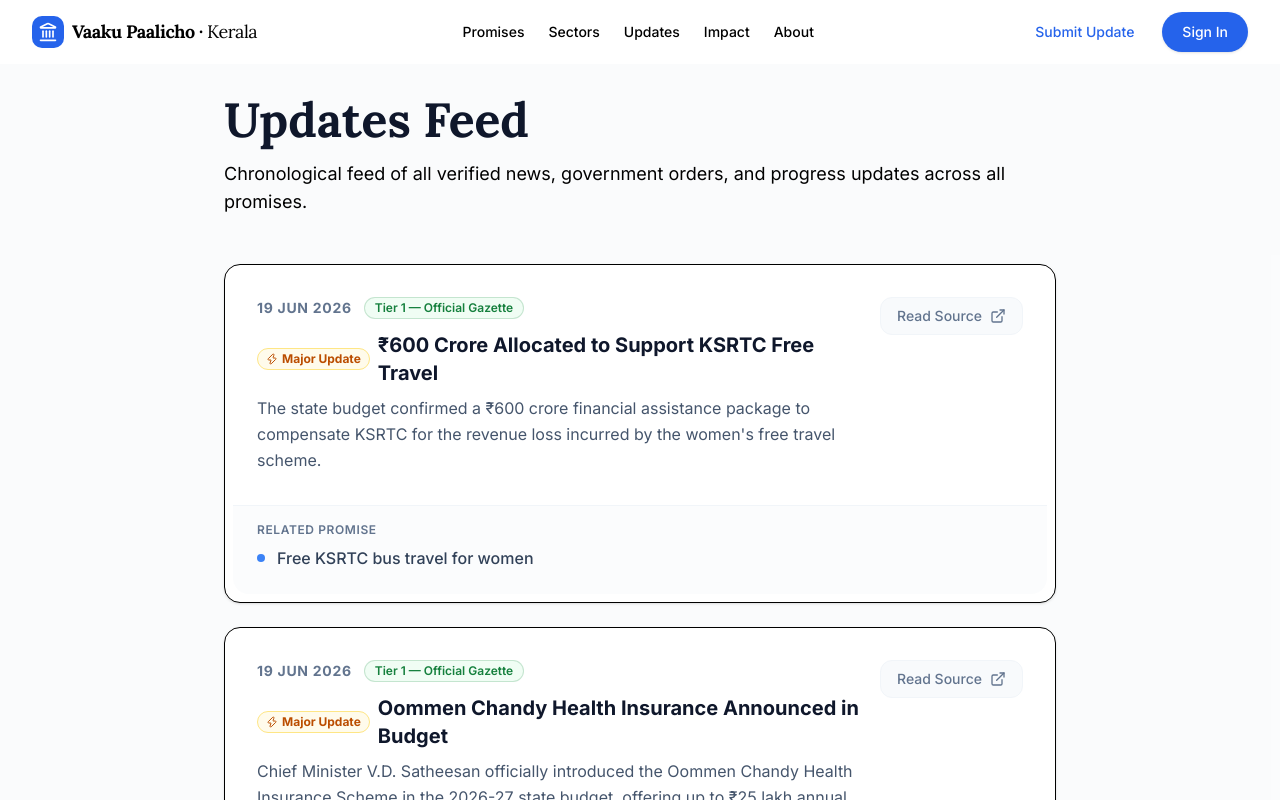
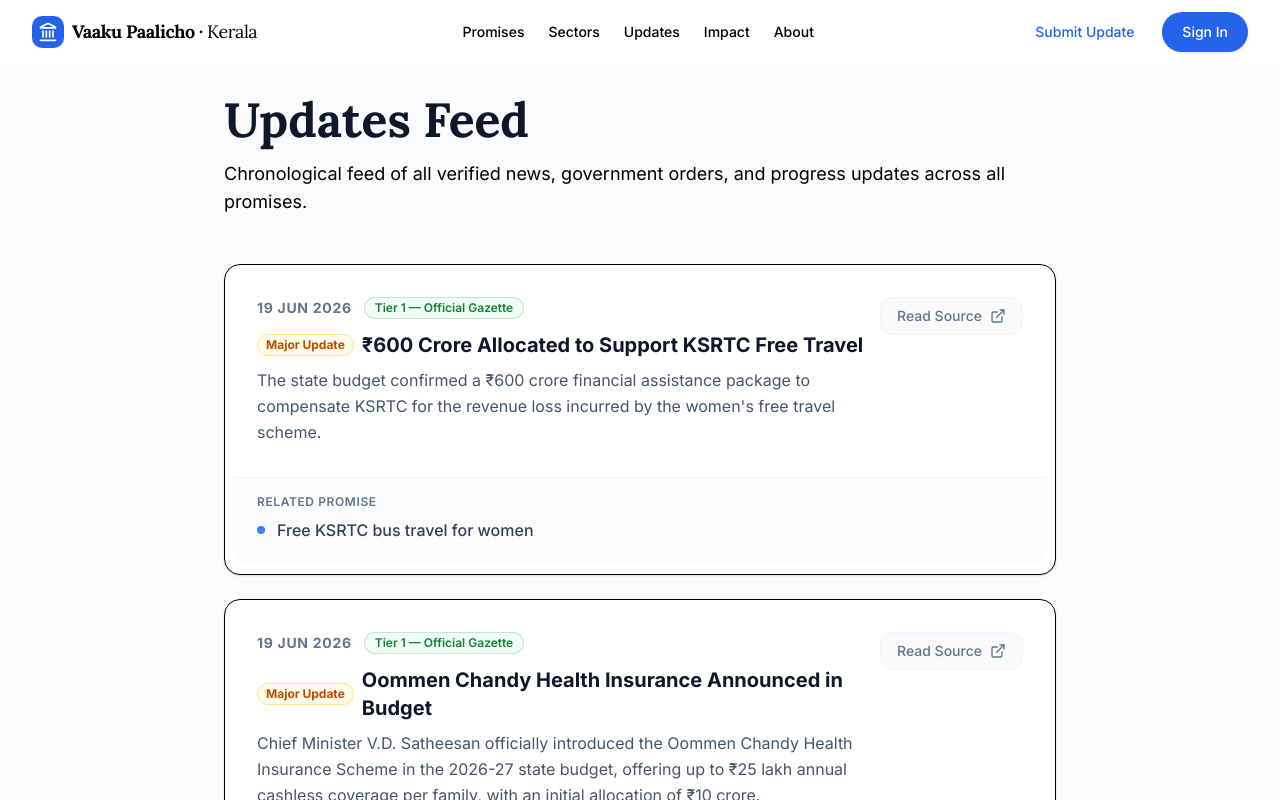
Before and after one commit to danyl-dnl/govt-promises, a Next.js app: page /updates in a window 1280 px wide. Shown: the top 800 px of the page. Built offline with nearby package versions, Linux system fonts and the light colour scheme; no server answers.

Commit message:
Removed lightning bolt icon from major update badge

```diff
--- a/app/updates/page.tsx
+++ b/app/updates/page.tsx
@@ -1,5 +1,5 @@
 import React from "react"
-import { ExternalLink, Rss, Zap } from "lucide-react"
+import { ExternalLink, Rss } from "lucide-react"
 import { TierBadge } from "@/components/promise/TierBadge"
 import promisesData from "@/data/promises.json"
 import { SourceTier } from "@/types"
@@ -60,7 +60,6 @@ export default function UpdatesPage() {
                     <h2 className="font-bold text-xl text-slate-900 mb-2 flex items-center gap-2">
                       {update.isUpdate && (
                         <span className="inline-flex items-center gap-1 text-xs font-bold text-amber-700 bg-amber-50 border border-amber-200 px-2 py-0.5 rounded-full shrink-0">
-                          <Zap className="h-3 w-3" />
                           Major Update
                         </span>
                       )}
```
